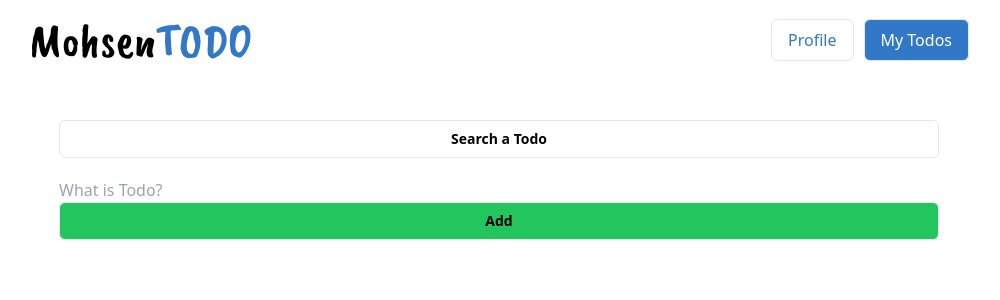
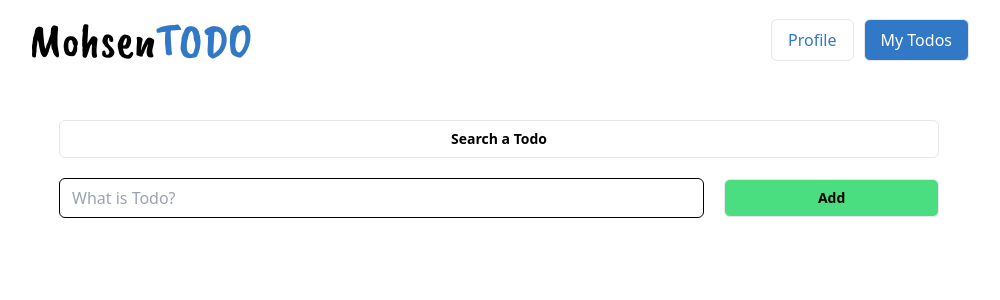
Before and after one commit to MohsenDorado/mohsentodo, a Next.js app: page /my-todos in a window 1280 px wide. Shown: the top 300 px of the page, without its empty margins (141-1141 px from the left). Built offline with nearby package versions, Linux system fonts and the light colour scheme; a web font is replaced by a local one.

Commit message:
Todo Almost Done!

```diff
--- a/app/components/Button.tsx
+++ b/app/components/Button.tsx
@@ -5,11 +5,13 @@ import React from "react";
 export type Varients = 'Confirm' | 'Delete' | 'BlueDarks' | 'Blue'|'BlueLight'
 
 
-const Button = ({ varient, text }: { varient: Varients; text: string }) => {
+const Button = ({ varient, text,disabled }: { varient: Varients; text: any; disabled?:boolean }) => {
 
 return(
-  <button className={clsx(`w-full px-3 py-2 text-sm font-semibold border hover:brightness-90 transition-all duration-300 rounded-md`,
-    varient==="Confirm"&&"bg-green-500"
+  <button
+  disabled={false||disabled}
+   className={clsx(`w-full px-3 py-2 text-sm font-semibold border hover:brightness-125 disabled:hover:brightness-100 transition-all duration-100 rounded-md `,
+    varient==="Confirm"&&"bg-green-400"||varient==="Delete"&&"bg-red-500"
 
 
   )}>
--- a/app/components/Header.tsx
+++ b/app/components/Header.tsx
@@ -15,7 +15,7 @@ const Header = () => {
       <div className="flex items-center justify-center gap-[10px]">
         {result.map((route) => (
           <Link key={route.href} href={route.href} className={clsx(` z-50 border rounded-md px-4 py-2 max-sm:py-1
-             font-medium transition-all duration-200`,
+             font-medium transition-all duration-200 max-sm:text-sm max-sm:px-2`,
            route.label==="Profile"? 'bg-white text-Primary hover:bg-slate-50' :'bg-Primary text-white hover:bg-LightPrimary'
            )}>
             {route.label}
--- /dev/null
+++ b/app/components/Slider.tsx
@@ -0,0 +1,34 @@
+import React from 'react'
+import { Navigation, Pagination, Scrollbar, A11y } from 'swiper/modules';
+
+import { Swiper, SwiperSlide } from 'swiper/react';
+
+// Import Swiper styles
+import 'swiper/css';
+import 'swiper/css/navigation';
+import 'swiper/css/pagination';
+import 'swiper/css/scrollbar';
+
+const Slider = () => {
+  return (
+    <Swiper
+      // install Swiper modules
+      modules={[Navigation, Pagination, Scrollbar, A11y]}
+      spaceBetween={50}
+      slidesPerView={1}
+      navigation
+      pagination={{ clickable: true }}
+      scrollbar={{ draggable: true }}
+      onSwiper={(swiper) => console.log(swiper)}
+      onSlideChange={() => console.log('slide change')}
+    >
+      <SwiperSlide>Slide 1</SwiperSlide>
+      <SwiperSlide>Slide 2</SwiperSlide>
+      <SwiperSlide>Slide 3</SwiperSlide>
+      <SwiperSlide>Slide 4</SwiperSlide>
+      ...
+    </Swiper>
+  )
+}
+
+export default Slider
--- a/app/components/Todo.tsx
+++ b/app/components/Todo.tsx
@@ -7,9 +7,10 @@ import Button from "./Button";
 const Todos = () => {
 
     const [newTodo, setNewTodo] = useState('');
-    const { todos, loading, addTodo, toggleTodo, deleteTodo } = useTodoStore(
+    const {DeleteLoading, todos, loading, addTodo, toggleTodo, deleteTodo } = useTodoStore(
       (state) => ({
         todos: state.todos,
+        DeleteLoading:state.DeleteLoading,
         loading: state.loading,
         addTodo: state.addTodo,
         toggleTodo: state.toggleTodo,
@@ -25,13 +26,35 @@ const Todos = () => {
     };
 
 
+
+
     return (
         <div>
-          <form onSubmit={(e)=>handleAddTodo(e)} >
+
+          <form
+          className="flex items-center justify-center flex-row gap-5 w-full mb-10"
+          onSubmit={(e)=>handleAddTodo(e)} >
 
 
-          <input type="text" className="" value={newTodo} onChange={(e)=>setNewTodo(e.target.value)} placeholder="What is Todo?" />
-          <Button varient="Confirm" text="Add" />
+          <input
+            className="h-full border border-black py-2 px-3 rounded-md w-[75%]"
+           type="text"
+
+           value={newTodo} onChange={(e)=>setNewTodo(e.target.value)} placeholder="What is Todo?" />
+           <div className="w-[25%]">
+
+          <Button disabled={newTodo.trim()===''} varient="Confirm" text={loading?
+            (
+
+              <div className="flex items-center justify-center w-full ">
+                <p className="loader"></p>
+
+
+          </div>
+          )
+             : (<p>Add</p>)} />
+           </div>
+
           </form>
           {todos.map((todo) => (
             <li
@@ -51,9 +74,10 @@ const Todos = () => {
               <button
                 className="px-2 py-1 text-red-500"
                 onClick={() => deleteTodo(todo.id)}
-                disabled={loading}  // Disable delete button when loading
+                disabled={DeleteLoading}  // Disable delete button when loading
               >
-                Delete
+                {todo.deleting?"Loading":"Delete"}
+
               </button>
             </li>
           ))}
--- a/app/globals.css
+++ b/app/globals.css
@@ -54,3 +54,28 @@ html {
 
   }
  }
+/* HTML: <div class="loader"></div> */
+.loader {
+  width: 20px;
+  aspect-ratio: 1;
+  border-radius: 50%;
+  border: 4px solid #235a97;
+  animation:
+    l20-1 0.8s infinite linear alternate,
+    l20-2 1.6s infinite linear;
+}
+@keyframes l20-1{
+   0%    {clip-path: polygon(50% 50%,0       0,  50%   0%,  50%    0%, 50%    0%, 50%    0%, 50%    0% )}
+   12.5% {clip-path: polygon(50% 50%,0       0,  50%   0%,  100%   0%, 100%   0%, 100%   0%, 100%   0% )}
+   25%   {clip-path: polygon(50% 50%,0       0,  50%   0%,  100%   0%, 100% 100%, 100% 100%, 100% 100% )}
+   50%   {clip-path: polygon(50% 50%,0       0,  50%   0%,  100%   0%, 100% 100%, 50%  100%, 0%   100% )}
+   62.5% {clip-path: polygon(50% 50%,100%    0, 100%   0%,  100%   0%, 100% 100%, 50%  100%, 0%   100% )}
+   75%   {clip-path: polygon(50% 50%,100% 100%, 100% 100%,  100% 100%, 100% 100%, 50%  100%, 0%   100% )}
+   100%  {clip-path: polygon(50% 50%,50%  100%,  50% 100%,   50% 100%,  50% 100%, 50%  100%, 0%   100% )}
+}
+@keyframes l20-2{
+  0%    {transform:scaleY(1)  rotate(0deg)}
+  49.99%{transform:scaleY(1)  rotate(135deg)}
+  50%   {transform:scaleY(-1) rotate(0deg)}
+  100%  {transform:scaleY(-1) rotate(-135deg)}
+}
--- a/app/profile/page.tsx
+++ b/app/profile/page.tsx
@@ -1,9 +1,11 @@
 "use client"
 import React from 'react'
+import Slider from '../components/Slider'
 
 const ProfilePage = () => {
   return (
     <div className='w-[50%] mt-[200px] felx items-center justify-center '>
+    <Slider/>
 
     </div>
   )
--- a/app/store/useTodoStore.ts
+++ b/app/store/useTodoStore.ts
@@ -1,3 +1,4 @@
+import { todo } from 'node:test';
 import {create} from 'zustand';
 import { persist } from 'zustand/middleware';
 
@@ -5,12 +6,15 @@ interface Todo {
   id: number;
   title: string;
   completed: boolean;
+  deleting:boolean;
 }
 
 interface TodoStore {
   todos: Todo[];
   loading: boolean;
+  DeleteLoading:boolean;
   setLoading: (loading: boolean) => void;
+  setDeleteLoading:(DeleteLoading:boolean)=>void
   addTodo: (title: string) => void;
   toggleTodo: (id: number) => void;
   deleteTodo: (id: number) => void;
@@ -21,6 +25,8 @@ interface TodoStore {
     (set) => ({
       todos: [],
       loading: false,
+      DeleteLoading:false,
+      setDeleteLoading:(DeleteLoading)=>set({DeleteLoading}),
       setLoading: (loading) => set({ loading }),
       addTodo: (title) => {
         set({ loading: true });
@@ -28,7 +34,7 @@ interface TodoStore {
           set((state) => ({
             todos: [
               ...state.todos,
-              { id: Date.now(), title, completed: false },
+              { id: Date.now(), title, completed: false,deleting:false },
             ],
             loading: false,
           }));
@@ -46,13 +52,26 @@ interface TodoStore {
         }, 500);  // Simulate a short delay
       },
       deleteTodo: (id) => {
-        set({ loading: true });
+        set((state) => ({
+          todos: state.todos.map((todo) =>
+            todo.id === id ? { ...todo, deleting:!todo.deleting } : todo
+          ),
+          loading: false,
+        }));
         setTimeout(() => {
           set((state) => ({
             todos: state.todos.filter((todo) => todo.id !== id),
-            loading: false,
+            DeleteLoading: false,
           }));
-        }, 500);  // Simulate a short delay
+        }, 500);
+
+        set((state) => ({
+          todos: state.todos.map((todo) =>
+            todo.id === id ? { ...todo, deleting:!todo.deleting } : todo
+          ),
+          loading: false,
+        }));
+        // Simulate a short delay
       },
     }),
     {
--- a/package.json
+++ b/package.json
@@ -19,6 +19,7 @@
     "react": "^18",
     "react-dom": "^18",
     "react-icons": "^5.3.0",
+    "swiper": "^11.1.9",
     "zustand": "^4.5.5"
   },
   "devDependencies": {
```
Also changed, not shown: 1 other file (tests, documents, lock files or other folders).
